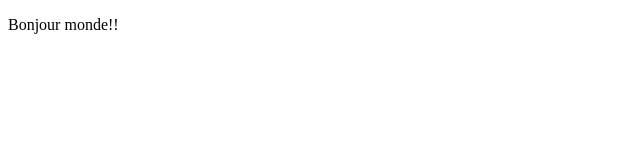
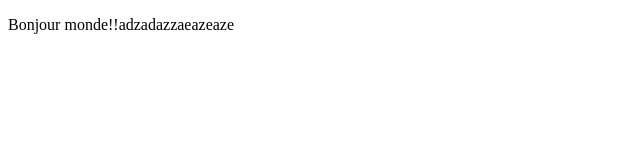
Before and after one commit to JonathanLoiseau/exemple, a plain HTML site: page index.html in a window 1280 px wide. Shown: the whole page, without its empty margins (0-640 px from the left). Drawn offline with Linux system fonts and the light colour scheme.

Commit message:
deuxième commi

```diff
--- a/index.html
+++ b/index.html
@@ -7,6 +7,6 @@
     <title>Document</title>
 </head>
 <body>
-    <p> Bonjour monde!!</p>
+    <p> Bonjour monde!!adzadazzaeazeaze</p>
 </body>
 </html>
```
